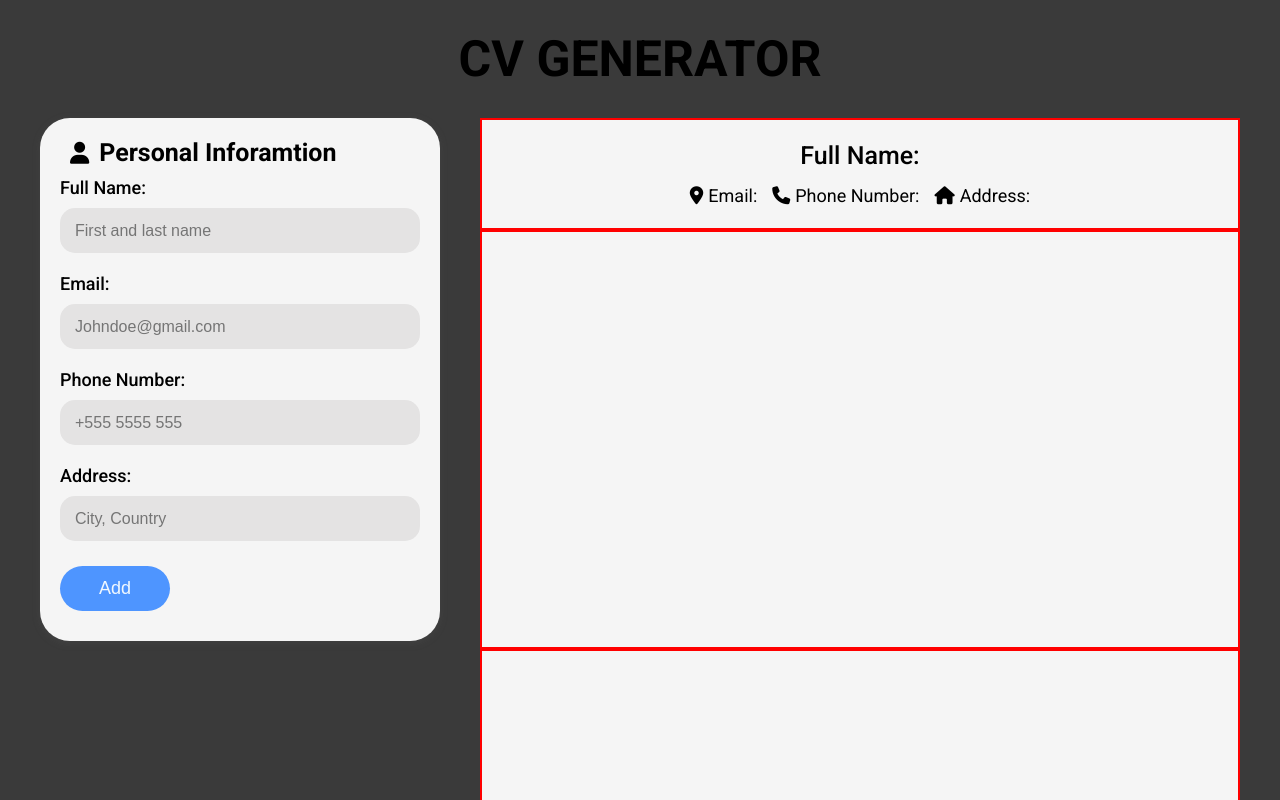
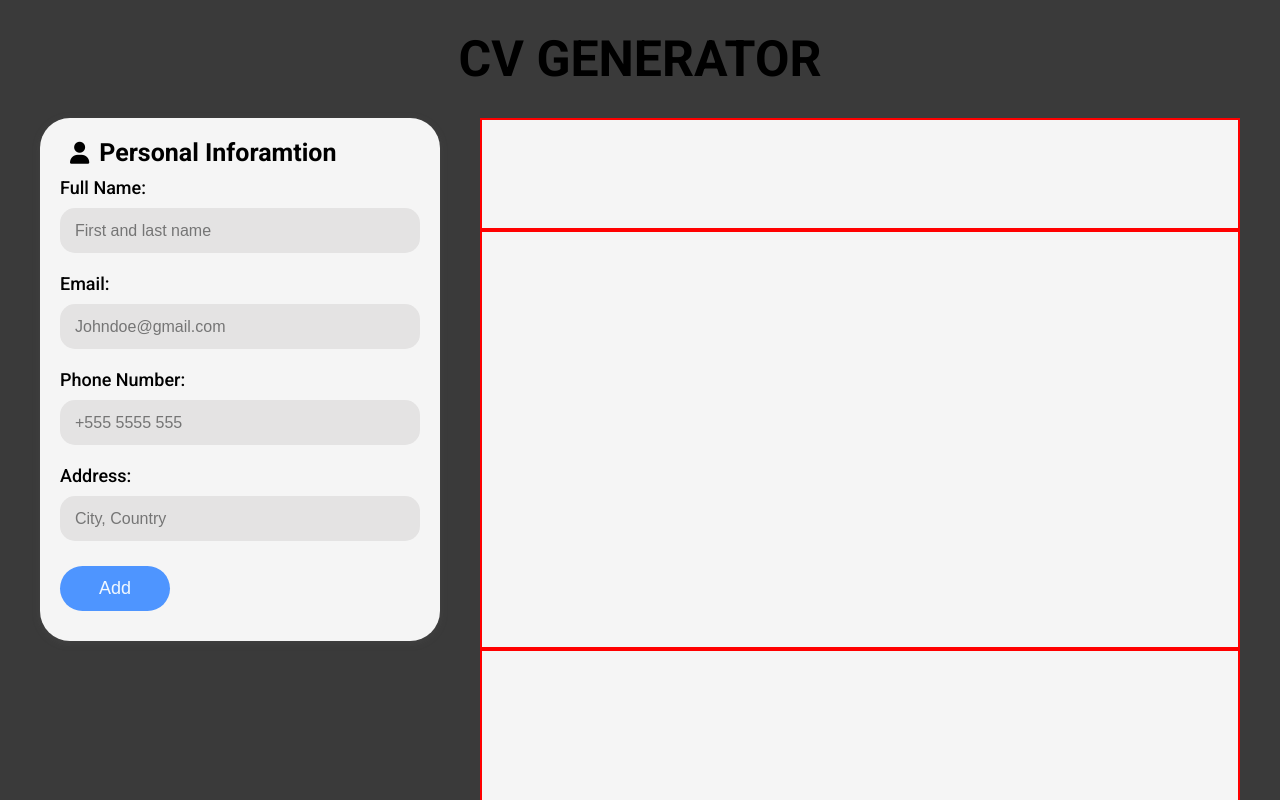
Before and after one commit to llpingll/cv-application-builder, a React (Vite) app: page / in a window 1280 px wide. Shown: the top 800 px of the page. Built offline with nearby package versions, Linux system fonts and the light colour scheme.

Commit message:
Refactor some components | Add functionality to submit personal-info form to preview

```diff
--- a/src/components/Cv.jsx
+++ b/src/components/Cv.jsx
@@ -1,25 +1,30 @@
+/* eslint-disable react/prop-types */
 /* eslint-disable react/react-in-jsx-scope */
 import "../style.css";
 
-function Cv() {
+function Cv({ basicFormValues }) {
   return (
     <div className="cv">
       <div className="cv-personal-info">
-        <p className="cv-fullname">Full Name:</p>
+        {basicFormValues && (
+        <>
+          <p className="cv-fullname">{basicFormValues.fullName}</p>
           <div className="cv-contact-info">
             <div>
               <i className="fa-solid fa-location-dot" />
-            <p>Email:</p>
+              <p>{basicFormValues.email}</p>
             </div>
             <div>
               <i className="fa-solid fa-phone" />
-            <p>Phone Number:</p>
+              <p>{basicFormValues.tel}</p>
             </div>
             <div>
               <i className="fa-solid fa-house" />
-            <p>Address:</p>
+              <p>{basicFormValues.address}</p>
             </div>
           </div>
+        </>
+        )}
       </div>
       <div />
       <div />
--- a/src/components/Main.jsx
+++ b/src/components/Main.jsx
@@ -1,17 +1,39 @@
+/* eslint-disable react/jsx-no-bind */
+/* eslint-disable default-case */
 /* eslint-disable react/react-in-jsx-scope */
 import "../style.css";
-import Forms from "./Forms";
+import { useState } from "react";
+import PersonalInfo from "./PersonalInfo";
 import Cv from "./Cv";
 
 function Main() {
+  const [basicFormValues, setBasicFormValues] = useState("");
+
+  function saveFormValues(obj) {
+    switch (obj.form) {
+      case "personalInfo":
+        setBasicFormValues(obj);
+        break;
+    }
+  }
+
   return (
     <main>
+
       <div className="forms-container">
-        <Forms />
+        <PersonalInfo
+          saveFormValues={saveFormValues}
+        />
+        <div className="Education" />
+        <div className="Experience" />
       </div>
+
       <div className="cv-container">
-        <Cv />
+        <Cv
+          basicFormValues={basicFormValues}
+        />
       </div>
+
     </main>
   );
 }
--- a/src/components/Forms.jsx
+++ b/src/components/PersonalInfo.jsx
@@ -1,9 +1,11 @@
+/* eslint-disable react/prop-types */
 /* eslint-disable jsx-a11y/label-has-associated-control */
 /* eslint-disable react/react-in-jsx-scope */
 import { useState } from "react";
 import "../style.css";
 
-function Forms() {
+function PersonalInfo({ saveFormValues }) {
+  const form = "personalInfo";
   const [fullName, setFullname] = useState("");
   const [email, setEmail] = useState("");
   const [tel, setTel] = useState("");
@@ -30,12 +32,31 @@ function Forms() {
     // e.preventDefault();
   }
 
-  function handlePersonalSubmit(e) {
+  function isFormFilled() {
+    return fullName.length && email.length && tel.length && address.length;
+  }
+
+  function onFormSubmit(e) {
     e.preventDefault();
+    const formData = {
+      form,
+      fullName,
+      email,
+      tel,
+      address,
+    };
+    // saveFormValues function lives (is defined) in parent becuase all
+    // forms use the same funcion therefore adhearing to DRY
+    saveFormValues(formData);
+    // reset all input fields after form submission
+    setFullname("");
+    setEmail("");
+    setTel("");
+    setAddress("");
   }
 
   return (
-    <form action="#" onSubmit={handlePersonalSubmit}>
+    <form action="#" onSubmit={onFormSubmit}>
       <div className="form-header-container">
         <div className="form-header">
           <i className="fa-solid fa-user" />
@@ -87,9 +108,9 @@ function Forms() {
           placeholder="City, Country"
         />
       </div>
-      <button type="submit" className="add">Add</button>
+      <button type="submit" className="add" disabled={!isFormFilled()}>Add</button>
     </form>
   );
 }
 
-export default Forms;
+export default PersonalInfo;
--- a/src/style.css
+++ b/src/style.css
@@ -45,6 +45,7 @@ main div {
 	flex: 1 1;
 	max-width: 450px;
 	min-width: 250px;
+	height: fit-content;
 	/* border: 2px white solid; */
 }
 
```
Lines whose indentation alone changed are shown as unchanged.
